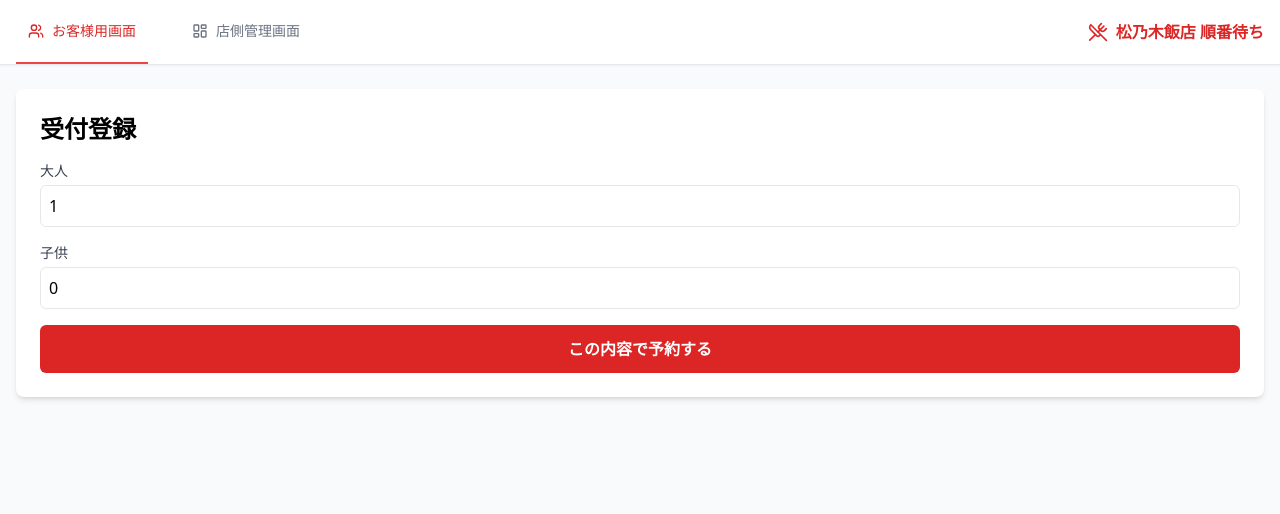
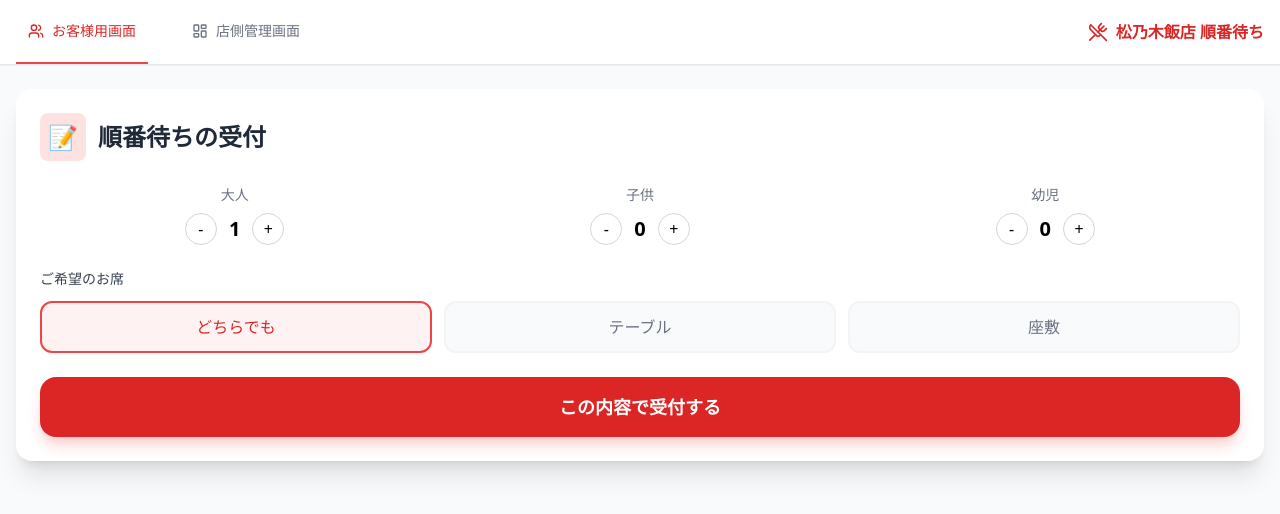
Before and after one commit to matunokihanten/noda2, a React (Vite) app: page / in a window 1280 px wide. Shown: the top 514 px of the page. Built offline with nearby package versions, Linux system fonts and the light colour scheme; no server answers; the database is empty.

Commit message:
Update CustomerView.tsx

```diff
--- a/components/CustomerView.tsx
+++ b/components/CustomerView.tsx
@@ -1,44 +1,93 @@
-import React from 'react';
+import React, { useState } from 'react';
+import { GuestType, SeatPreference } from '../types';
 
 interface CustomerViewProps {
-  onSubmit: (data: any) => Promise<void>;
+  onSubmit: (data: {
+    type: GuestType;
+    adults: number;
+    children: number;
+    infants: number;
+    pref: SeatPreference;
+  }) => Promise<void>;
   isAccepting: boolean;
 }
 
 const CustomerView: React.FC<CustomerViewProps> = ({ onSubmit, isAccepting }) => {
-  const handleSubmit = (e: React.FormEvent<HTMLFormElement>) => {
-    e.preventDefault();
-    const formData = new FormData(e.currentTarget);
-    const data = {
-      type: 'web',
-      adults: Number(formData.get('adults')),
-      children: Number(formData.get('children')),
-      infants: Number(formData.get('infants')),
-      pref: formData.get('pref'),
-    };
-    onSubmit(data);
-  };
+  const [adults, setAdults] = useState(1);
+  const [children, setChildren] = useState(0);
+  const [infants, setInfants] = useState(0);
+  const [pref, setPref] = useState<SeatPreference>('any');
+
+  if (!isAccepting) {
+    return (
+      <div className="bg-white p-8 rounded-2xl shadow-xl text-center">
+        <h2 className="text-2xl font-bold text-gray-800 mb-2">ただいま受付停止中です</h2>
+        <p className="text-gray-600">恐れ入りますが、しばらく経ってから再度お試しください。</p>
+      </div>
+    );
+  }
 
   return (
-    <div className="bg-white p-6 rounded-lg shadow-md">
-      <h2 className="text-2xl font-bold mb-4">受付登録</h2>
-      {isAccepting ? (
-        <form onSubmit={handleSubmit} className="space-y-4">
-          <div>
-            <label className="block text-sm font-medium text-gray-700">大人</label>
-            <input name="adults" type="number" min="1" defaultValue="1" className="mt-1 block w-full border rounded-md p-2" required />
+    <div className="bg-white p-6 rounded-2xl shadow-xl">
+      <h2 className="text-2xl font-bold text-gray-800 mb-6 flex items-center">
+        <span className="bg-red-100 text-red-600 p-2 rounded-lg mr-3">📝</span>
+        順番待ちの受付
+      </h2>
+
+      <div className="space-y-6">
+        {/* 人数入力 */}
+        <div className="grid grid-cols-3 gap-4">
+          <div className="text-center">
+            <label className="block text-sm font-medium text-gray-500 mb-2">大人</label>
+            <div className="flex items-center justify-center space-x-3">
+              <button onClick={() => setAdults(Math.max(1, adults - 1))} className="w-8 h-8 rounded-full border border-gray-300">-</button>
+              <span className="text-xl font-bold">{adults}</span>
+              <button onClick={() => setAdults(adults + 1)} className="w-8 h-8 rounded-full border border-gray-300">+</button>
+            </div>
           </div>
-          <div>
-            <label className="block text-sm font-medium text-gray-700">子供</label>
-            <input name="children" type="number" min="0" defaultValue="0" className="mt-1 block w-full border rounded-md p-2" />
+          <div className="text-center">
+            <label className="block text-sm font-medium text-gray-500 mb-2">子供</label>
+            <div className="flex items-center justify-center space-x-3">
+              <button onClick={() => setChildren(Math.max(0, children - 1))} className="w-8 h-8 rounded-full border border-gray-300">-</button>
+              <span className="text-xl font-bold">{children}</span>
+              <button onClick={() => setChildren(children + 1)} className="w-8 h-8 rounded-full border border-gray-300">+</button>
+            </div>
           </div>
-          <button type="submit" className="w-full bg-red-600 text-white py-3 rounded-md font-bold hover:bg-red-700">
-            この内容で予約する
-          </button>
-        </form>
-      ) : (
-        <p className="text-red-500 font-bold">現在、オンライン受付を停止しております。</p>
-      )}
+          <div className="text-center">
+            <label className="block text-sm font-medium text-gray-500 mb-2">幼児</label>
+            <div className="flex items-center justify-center space-x-3">
+              <button onClick={() => setInfants(Math.max(0, infants - 1))} className="w-8 h-8 rounded-full border border-gray-300">-</button>
+              <span className="text-xl font-bold">{infants}</span>
+              <button onClick={() => setInfants(infants + 1)} className="w-8 h-8 rounded-full border border-gray-300">+</button>
+            </div>
+          </div>
+        </div>
+
+        {/* 座席希望 */}
+        <div>
+          <label className="block text-sm font-medium text-gray-700 mb-3">ご希望のお席</label>
+          <div className="grid grid-cols-3 gap-3">
+            {(['any', 'table', 'counter'] as SeatPreference[]).map((p) => (
+              <button
+                key={p}
+                onClick={() => setPref(p)}
+                className={`py-3 px-2 rounded-xl border-2 font-medium transition-all ${
+                  pref === p ? 'border-red-500 bg-red-50 text-red-600' : 'border-gray-100 bg-gray-50 text-gray-500'
+                }`}
+              >
+                {p === 'any' ? 'どちらでも' : p === 'table' ? 'テーブル' : '座敷'}
+              </button>
+            ))}
+          </div>
+        </div>
+
+        <button
+          onClick={() => onSubmit({ type: 'web', adults, children, infants, pref })}
+          className="w-full bg-red-600 text-white py-4 rounded-2xl text-lg font-bold shadow-lg shadow-red-200 active:scale-95 transition-transform"
+        >
+          この内容で受付する
+        </button>
+      </div>
     </div>
   );
 };
```
